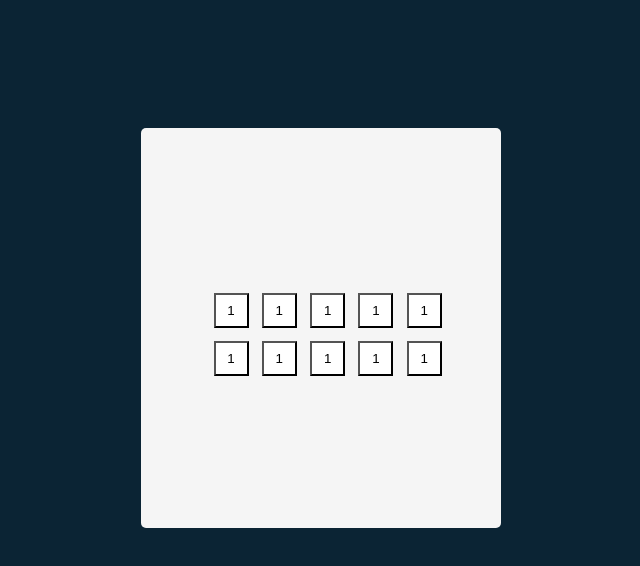
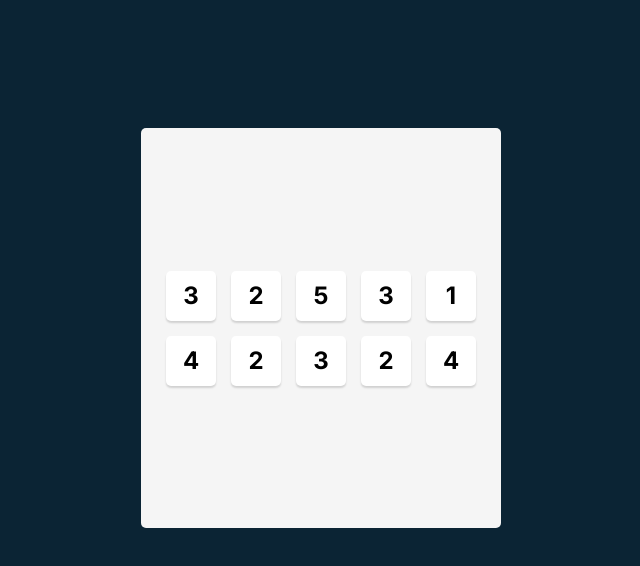
Before and after one commit to perismuniu/Tenzies-Game-in-React-, a React (Vite) app: page / in a window 1280 px wide. Shown: the top 566 px of the page, without its empty margins (319-959 px from the left). Built offline with nearby package versions, Linux system fonts and the light colour scheme.

Commit message:
Set up Random numbers array in App.jsx and used state to pass the value of dice.

```diff
--- a/App.jsx
+++ b/App.jsx
@@ -1,22 +1,25 @@
+import { useState } from 'react'
 import Die from './components/Die'
 
 const App = () => {
+    const [dice, setDice] = useState(generateAllNewDice())
+    function generateAllNewDice () {
+        const randomArray = []
+        for (let i = 0; i < 10; i++) {
+            const randomIndex = Math.ceil(Math.random() * 6)
+            randomArray.push(randomIndex)
+        }
+        return randomArray
+    }
+
+
+    const diceArray = dice.map((num) => <Die value={num}/>)
+
   return (
       <main>
-        <div className="die">
-            <Die value={1}/>
-            <Die value={1}/>
-            <Die value={1}/>
-            <Die value={1}/>
-            <Die value={1}/>
-            <Die value={1}/>
-            <Die value={1}/>
-            <Die value={1}/>
-            <Die value={1}/>
-            <Die value={1}/>
+        <div className="container">
+            {diceArray}
         </div>
-
-
       </main>
   )
 }
--- a/index.css
+++ b/index.css
@@ -5,6 +5,7 @@
 body {
     margin: 0;
     background-color: #0B2434;
+    font-family: Inter, sans-serif;
 
 }
 
@@ -21,19 +22,25 @@ main {
 
 }
 
-.die {
-    margin: auto;
+.container {
+    margin: 0;
     display: grid;
     grid-template-rows: repeat(2, 1fr);
     grid-template-columns: repeat(5,1fr);
     place-items: center;
-    max-width: 250px;
+    gap: 15px;
 }
 
-.die button {
-    width: 35px;
-    height:35px;
+.container button {
+    width: 50px;
+    height:50px;
     background-color:#FFFFFF;
-    margin-top: 1em;
-    margin-left: 1em;
+    box-shadow: 0px 2px 2px rgba(0, 0, 0, 0.15);
+    border: none;
+    margin: 0;
+    font-weight: bold;
+    border-radius: 5px;
+    cursor: pointer;
+    font-size: 1.5rem;
+    font-family: Inter, sans-serif;
 }
```
Also changed, not shown: components/Die.jsx (line endings or trailing spaces).
